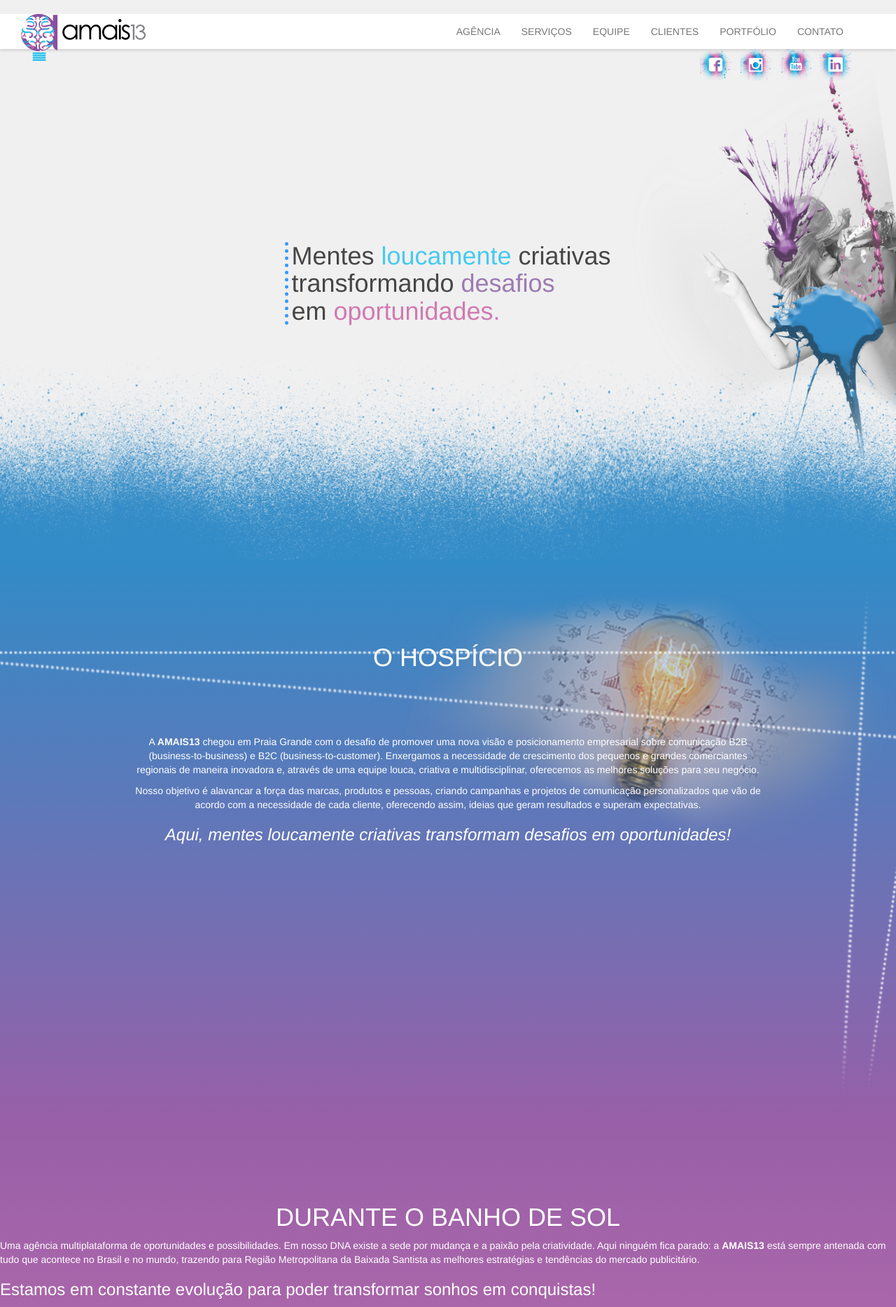
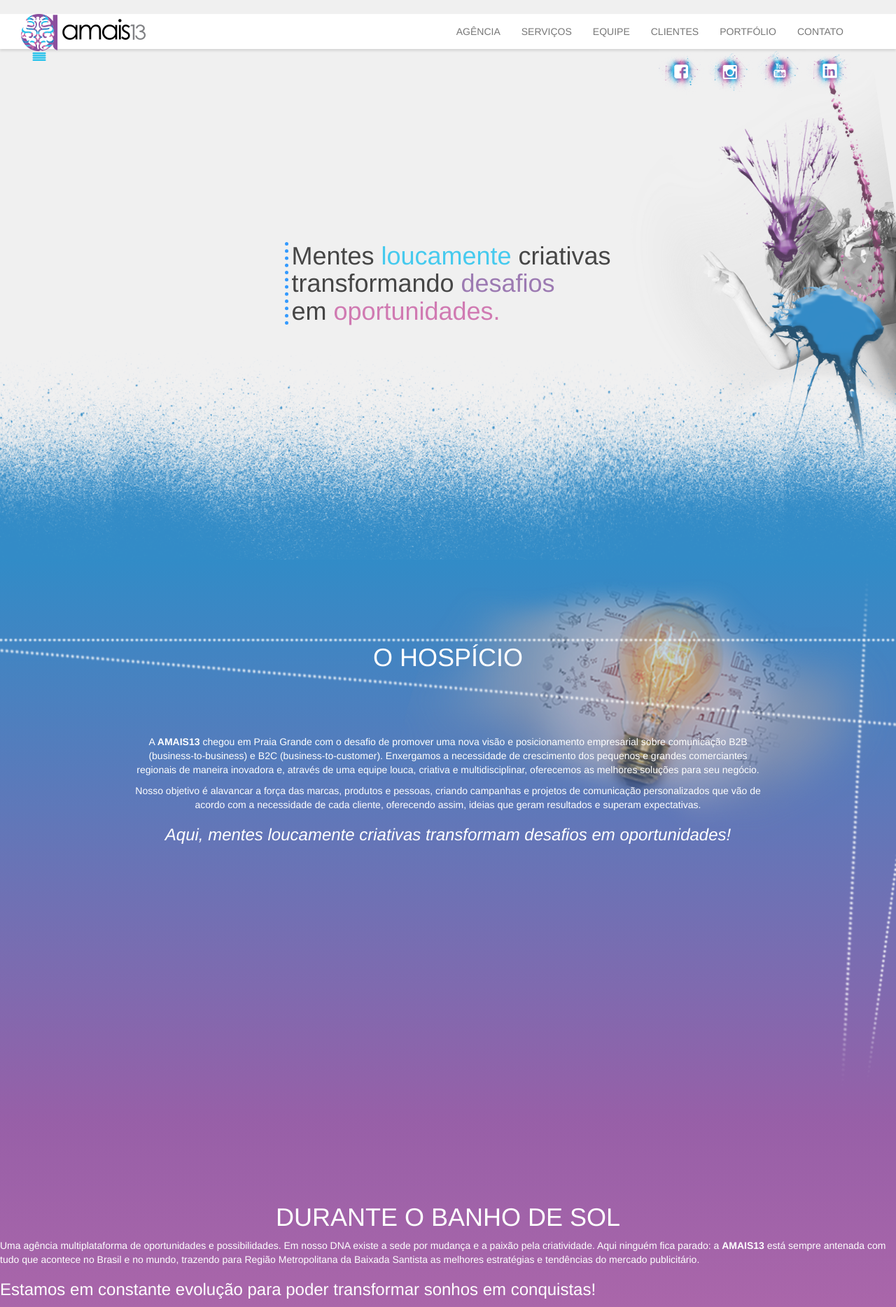
Before and after one commit to FCamargoJr/amais13, a PHP site: page /inicial.html in a window 1280 px wide. Shown: the top 1868 px of the page at 70% size. Run offline with PHP 8.4, Linux system fonts and the light colour scheme; some libraries are stand-ins or nearby versions; some web fonts are replaced.

Commit message:
atualização icones sociais

```diff
--- a/css/estilo2.css
+++ b/css/estilo2.css
@@ -58,11 +58,11 @@ text-transform: uppercase; overflow: visible;}
 }
 .icones-sociais li {
     display: inline-block;
-    margin-left: 8px;
+    margin-left: 1px;
 }
 .icones-sociais a {
-    width: 45px;
-    height: 45px;
+    width: 65px;
+    height: 65px;
     display: inline-block;
     text-indent: -99999px;
 }
@@ -116,7 +116,7 @@ text-transform: uppercase; overflow: visible;}
 	background: url(../img/agencia.png) center top no-repeat;
 	height: 100%;
     width: 100%;
-    margin-top: 28px;
+    margin-top: 10px;
     position: absolute;
     background-size: 100% 100%;
     overflow: visible;
```
Also changed, not shown: img/bkps/social_topo_Facebook1.png (added), img/bkps/social_topo_Instagram1.png (added), img/bkps/social_topo_Linkedin1.png (added), img/bkps/social_topo_Youtube1.png (added), img/social_topo_Facebook.png, img/social_topo_Instagram.png, img/social_topo_Linkedin.png, img/social_topo_Youtube.png.
